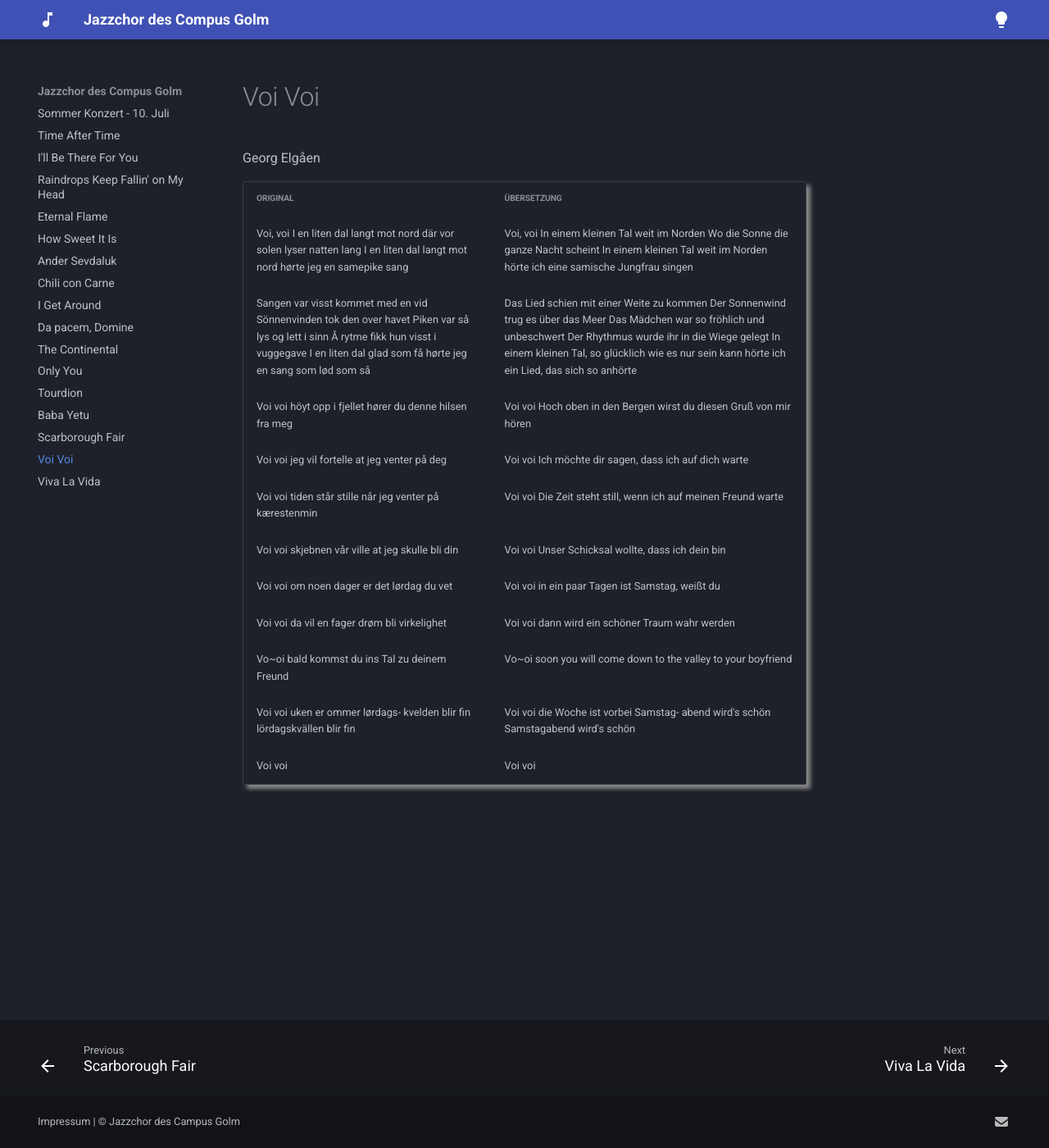
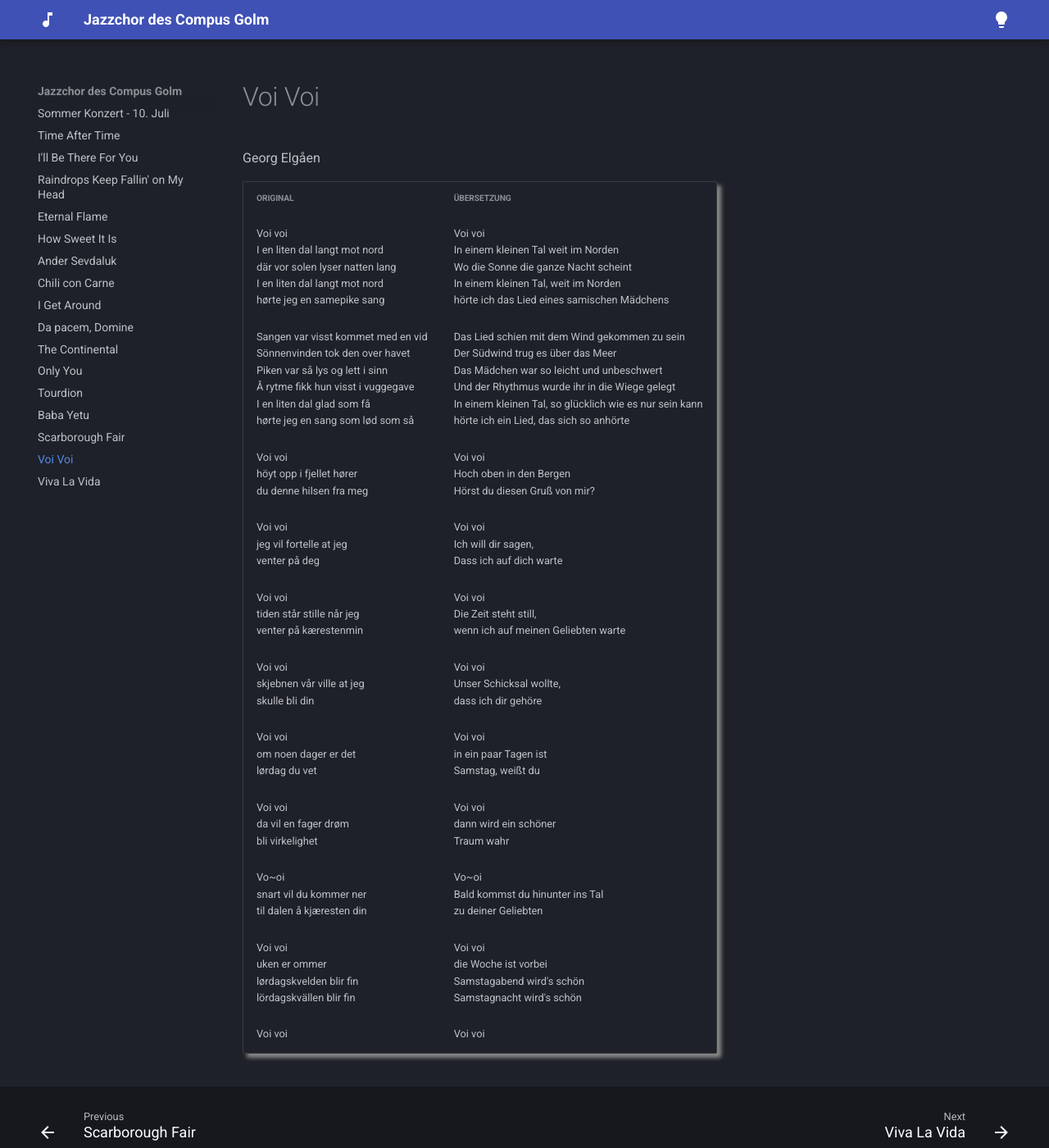
Before and after one commit to jusjusjus/jcg-setlist, an MkDocs documentation site: the page built from docs/14-voi-voi.md, in a window 1280 px wide and 1400 px high. Shown: the whole window at 82% size. Built offline with MkDocs 1.6.1 and Material for MkDocs 9.7.7, drawn with Linux system fonts in a browser that asks for light colours; plug-ins that fetch from the network failed and are left out.

Commit message:
Update voi-voi translation to version by Amalie and add linebreaks

```diff
--- a/docs/14-voi-voi.md
+++ b/docs/14-voi-voi.md
@@ -13,134 +13,134 @@ Georg Elgåen
   </tr>
   <tr>
     <td>
-      Voi, voi
-      I en liten dal langt mot nord
-      där vor solen lyser natten lang
-      I en liten dal langt mot nord
+      Voi voi<br />
+      I en liten dal langt mot nord<br />
+      där vor solen lyser natten lang<br />
+      I en liten dal langt mot nord<br />
       hørte jeg en samepike sang
     </td>
     <td>
-      Voi, voi
-      In einem kleinen Tal weit im Norden
-      Wo die Sonne die ganze Nacht scheint
-      In einem kleinen Tal weit im Norden
-      hörte ich eine samische Jungfrau singen
+      Voi voi<br />
+      In einem kleinen Tal weit im Norden<br />
+      Wo die Sonne die ganze Nacht scheint<br />
+      In einem kleinen Tal, weit im Norden<br />
+      hörte ich das Lied eines samischen Mädchens
     </td>
   </tr>
   <tr>
     <td>
-      Sangen var visst kommet med en vid
-      Sönnenvinden tok den over havet
-      Piken var så lys og lett i sinn
-      Å rytme fikk hun visst i vuggegave
-      I en liten dal glad som få
+      Sangen var visst kommet med en vid<br />
+      Sönnenvinden tok den over havet<br />
+      Piken var så lys og lett i sinn<br />
+      Å rytme fikk hun visst i vuggegave<br />
+      I en liten dal glad som få<br />
       hørte jeg en sang som lød som så
     </td>
     <td>
-      Das Lied schien mit einer Weite zu kommen
-      Der Sonnenwind trug es über das Meer
-      Das Mädchen war so fröhlich und unbeschwert
-      Der Rhythmus wurde ihr in die Wiege gelegt
-      In einem kleinen Tal, so glücklich wie es nur sein kann
+      Das Lied schien mit dem Wind gekommen zu sein<br />
+      Der Südwind trug es über das Meer<br />
+      Das Mädchen war so leicht und unbeschwert<br />
+      Und der Rhythmus wurde ihr in die Wiege gelegt<br />
+      In einem kleinen Tal, so glücklich wie es nur sein kann<br />
       hörte ich ein Lied, das sich so anhörte
     </td>
   </tr>
   <tr>
     <td>
-      Voi voi
-      höyt opp i fjellet hører
+      Voi voi<br />
+      höyt opp i fjellet hører<br />
       du denne hilsen fra meg
     </td>
     <td>
-      Voi voi
-      Hoch oben in den Bergen wirst
-      du diesen Gruß von mir hören
+      Voi voi<br />
+      Hoch oben in den Bergen<br />
+      Hörst du diesen Gruß von mir?
     </td>
   </tr>
   <tr>
     <td>
-      Voi voi
-      jeg vil fortelle at jeg
+      Voi voi<br />
+      jeg vil fortelle at jeg<br />
       venter på deg
     </td>
     <td>
-      Voi voi
-      Ich möchte dir sagen, dass ich
-      auf dich warte
+      Voi voi<br />
+      Ich will dir sagen,<br />
+      Dass ich auf dich warte
     </td>
   </tr>
   <tr>
     <td>
-      Voi voi
-      tiden står stille når jeg
+      Voi voi<br />
+      tiden står stille når jeg<br />
       venter på kærestenmin
     </td>
     <td>
-      Voi voi
-      Die Zeit steht still, wenn ich
-      auf meinen Freund warte
+      Voi voi<br />
+      Die Zeit steht still,<br />
+      wenn ich auf meinen Geliebten warte
     </td>
   </tr>
   <tr>
     <td>
-      Voi voi
-      skjebnen vår ville at jeg
+      Voi voi<br />
+      skjebnen vår ville at jeg<br />
       skulle bli din
     </td>
     <td>
-      Voi voi
-      Unser Schicksal wollte,
-      dass ich dein bin
+      Voi voi<br />
+      Unser Schicksal wollte,<br />
+      dass ich dir gehöre
     </td>
   </tr>
   <tr>
     <td>
-      Voi voi
-      om noen dager er det
+      Voi voi<br />
+      om noen dager er det<br />
       lørdag du vet
     </td>
     <td>
-      Voi voi
-      in ein paar Tagen ist
+      Voi voi<br />
+      in ein paar Tagen ist<br />
       Samstag, weißt du
     </td>
   </tr>
   <tr>
     <td>
-      Voi voi
-      da vil en fager drøm
+      Voi voi<br />
+      da vil en fager drøm<br />
       bli virkelighet
     </td>
     <td>
-      Voi voi
-      dann wird ein schöner Traum
-      wahr werden
+      Voi voi<br />
+      dann wird ein schöner<br />
+      Traum wahr
     </td>
   </tr>
   <tr>
     <td>
-      Vo~oi
-      bald kommst du ins Tal
-      zu deinem Freund
+      Vo~oi<br />
+      snart vil du kommer ner<br />
+      til dalen å kjæresten din
     </td>
     <td>
-      Vo~oi
-      soon you will come down to
-      the valley to your boyfriend
+      Vo~oi<br />
+      Bald kommst du hinunter ins Tal<br />
+      zu deiner Geliebten
     </td>
   </tr>
   <tr>
     <td>
-      Voi voi
-      uken er ommer lørdags-
-      kvelden blir fin
+      Voi voi<br />
+      uken er ommer<br />
+      lørdagskvelden blir fin<br />
       lördagskvällen blir fin
     </td>
     <td>
-      Voi voi
-      die Woche ist vorbei Samstag-
-      abend wird's schön
-      Samstagabend wird's schön
+      Voi voi<br />
+      die Woche ist vorbei<br />
+      Samstagabend wird's schön<br />
+      Samstagnacht wird's schön
     </td>
   </tr>
   <tr>
```
